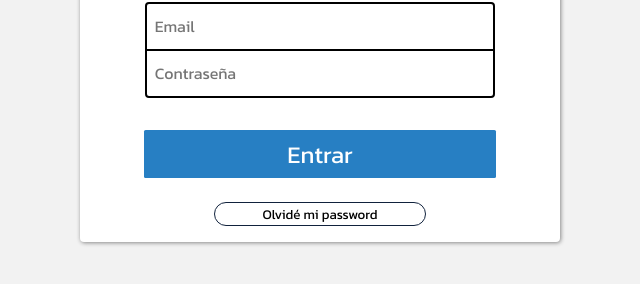
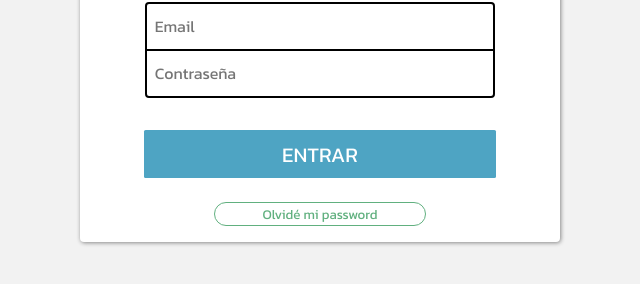
Before and after one commit to joaquincarpdev/loginbox-nucba, a plain HTML site: page index.html in a window 1280 px wide. Shown: the part 310-594 px from the top of the page, without its empty margins (320-960 px from the left). Drawn offline with Linux system fonts and the light colour scheme.

Commit message:
some changes on desing

```diff
--- a/index.html
+++ b/index.html
@@ -20,7 +20,7 @@
             <input type="password" name="password" id="inputpassword" placeholder="Contraseña">
         </div>
         <div class="box box-btn">
-            <button id="btn-log" type="submit">Entrar</button>
+            <button id="btn-log" type="submit">entrar</button>
             <button id="btn-lostpassword" type="button">Olvidé mi password</button>
         </div>
     </form>
--- a/style.css
+++ b/style.css
@@ -211,6 +211,8 @@ form.login {
 input[type="email"] {
     border-top-right-radius: 0.25rem;
     border-top-left-radius: 0.25rem;
+    border-bottom-left-radius: 0%;
+    border-bottom-right-radius: 0%;
     border-bottom: 0.05rem solid black;
 }
 
@@ -218,6 +220,8 @@ input[type="email"] {
 input[type="password"] {
     border-bottom-right-radius: 0.25rem;
     border-bottom-left-radius: 0.25rem;
+    border-top-left-radius: 0%;
+    border-top-right-radius: 0%;
     border-top: 0.05rem solid black;
 }
 
@@ -238,10 +242,11 @@ input[type="password"] {
 #btn-log {
     width: 100%;
     height: 3rem;
-    background-color: #277FC3;
+    background-color: #4ea4c3;
     color: white;
     border-radius: 0.1rem;
-    font-size: 1.5rem;
+    font-size: 1.3rem;
+    text-transform: uppercase;
 }
 
 #btn-lostpassword {
@@ -249,7 +254,7 @@ input[type="password"] {
     height: 1.5rem;
     border-radius: 0.8rem;
     background-color: white;
-    border: 0.1rem solid rgb(17, 34, 61);
+    border: 0.1rem solid #61b07f;
     text-align: center;
-    color: black;
+    color: #61b07f;
 }
```
Also changed, not shown: img/login.png.
